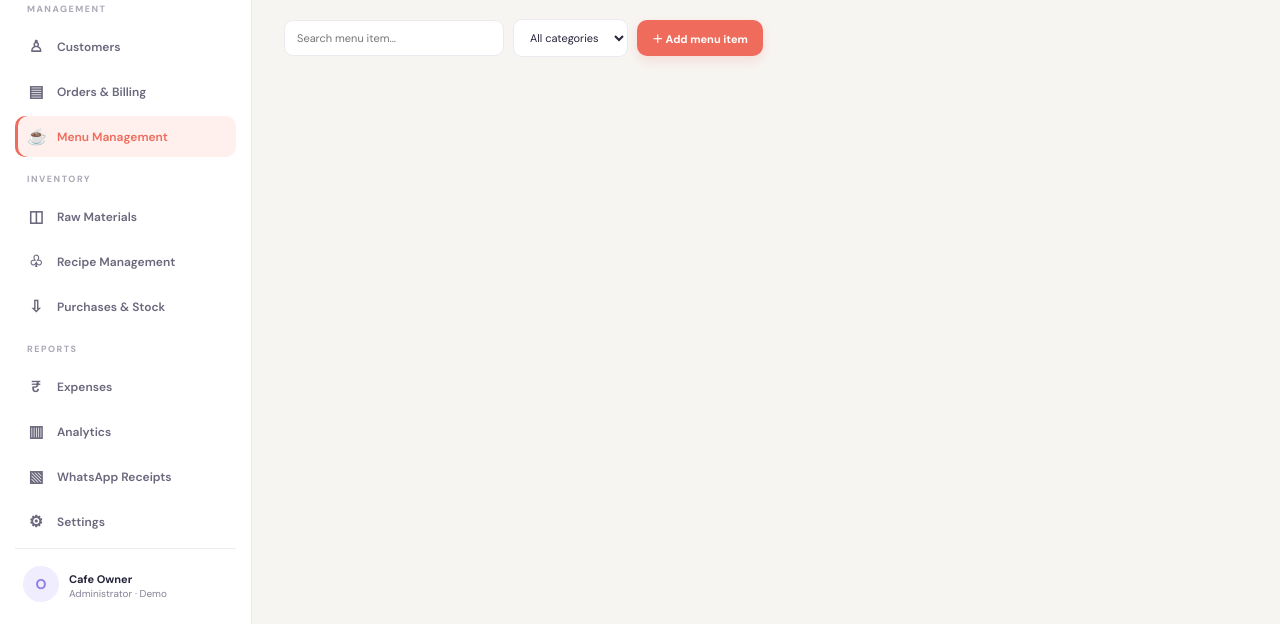
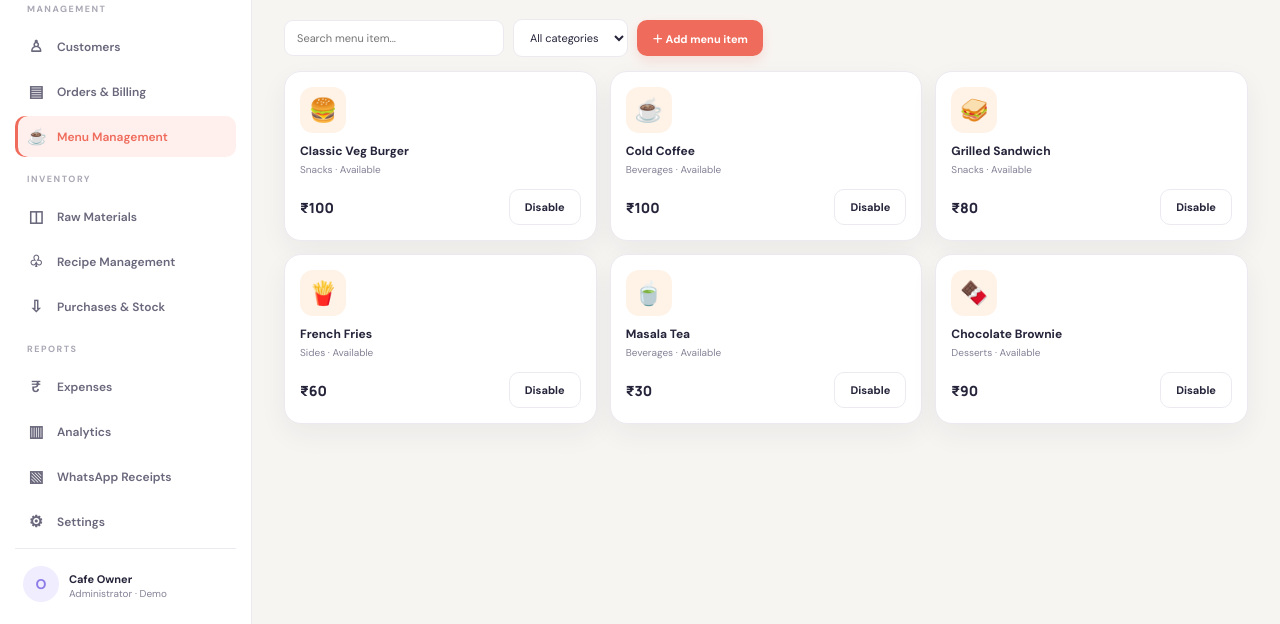
Before and after one commit to Theshivam12/Cafe_inventory_management, a plain HTML site: page menu.html in a window 1280 px wide. Shown: the part 176-800 px from the top of the page. Drawn offline with Linux system fonts and the light colour scheme; files that its build step writes are made by us from their sources.

Commit message:
Update menu.html

```diff
--- a/menu.html
+++ b/menu.html
@@ -1,7 +1,7 @@
-<!doctype html><html lang="en"><head><meta charset="utf-8"><meta name="viewport" content="width=device-width, initial-scale=1"><title>Menu Management | CafeFlow</title><link rel="stylesheet" href="assets/css/style.css"></head><body>
+<!doctype html><html lang="en"><head><meta charset="utf-8"><meta name="viewport" content="width=device-width, initial-scale=1"><title>Menu Management | CafeFlow</title><link rel="stylesheet" href="style.css"></head><body>
 <div class="layout"><aside class="sidebar"><div class="brand"><div class="brand-logo">C</div><div><b>CafeFlow</b><small>MANAGEMENT STUDIO</small></div></div><nav class="nav"><div class="nav-caption">OVERVIEW</div><a href="index.html" class=""><span class="nav-ico">▦</span>Dashboard</a><div class="nav-caption">MANAGEMENT</div><a href="customers.html" class=""><span class="nav-ico">♙</span>Customers</a><a href="orders.html" class=""><span class="nav-ico">▤</span>Orders & Billing</a><a href="menu.html" class="active"><span class="nav-ico">☕</span>Menu Management</a><div class="nav-caption">INVENTORY</div><a href="materials.html" class=""><span class="nav-ico">◫</span>Raw Materials</a><a href="recipes.html" class=""><span class="nav-ico">♧</span>Recipe Management</a><a href="purchases.html" class=""><span class="nav-ico">⇩</span>Purchases & Stock</a><div class="nav-caption">REPORTS</div><a href="expenses.html" class=""><span class="nav-ico">₹</span>Expenses</a><a href="analytics.html" class=""><span class="nav-ico">▥</span>Analytics</a><a href="receipts.html" class=""><span class="nav-ico">▧</span>WhatsApp Receipts</a><a href="settings.html" class=""><span class="nav-ico">⚙</span>Settings</a></nav><div class="profile"><div class="avatar">O</div><div><b style="font-size:11px">Cafe Owner</b><small>Administrator · Demo</small></div></div></aside>
 <main class="main"><header class="topbar"><div style="display:flex;align-items:center;gap:12px"><button class="menu-toggle" id="menuToggle">☰</button><div class="crumb">Workspace / <b>Menu Management</b></div></div><div class="top-actions"><div class="top-date" id="topDate"></div><div class="top-avatar">O</div></div></header><div class="content">
 <div class="page-head"><div><div class="eyebrow">CAFE MANAGEMENT</div><h1>Menu Management</h1><div class="subtitle">Manage dishes, categories, selling prices and availability.</div></div><button class="btn" onclick="openMenuForm()">＋ Add menu item</button></div>
 <div class="toolbar"><input class="search" placeholder="Search menu item..." oninput="filterCards(this,'#menuGrid')"><select class="control"><option>All categories</option><option>Snacks</option><option>Beverages</option><option>Desserts</option></select><button class="btn" onclick="openMenuForm()">＋ Add menu item</button></div><div class="item-grid" id="menuGrid"></div>
 </div></main></div>
-<div class="modal-backdrop" id="modalBackdrop"><div class="modal"><div class="modal-head"><h3 id="modalTitle">Details</h3><button class="close" onclick="CF.close()">×</button></div><div id="modalBody"></div></div></div><div class="toast" id="toast"></div><script src="assets/js/app.js"></script><script src="assets/js/pages.js"></script></body></html>
+<div class="modal-backdrop" id="modalBackdrop"><div class="modal"><div class="modal-head"><h3 id="modalTitle">Details</h3><button class="close" onclick="CF.close()">×</button></div><div id="modalBody"></div></div></div><div class="toast" id="toast"></div><script src="app.js"></script><script src="pages.js"></script></body></html>
```
